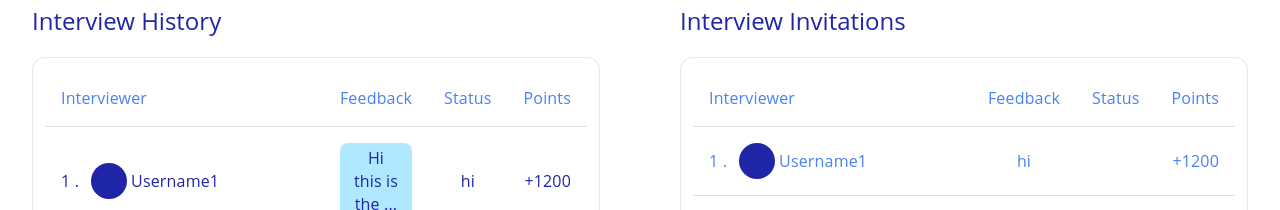
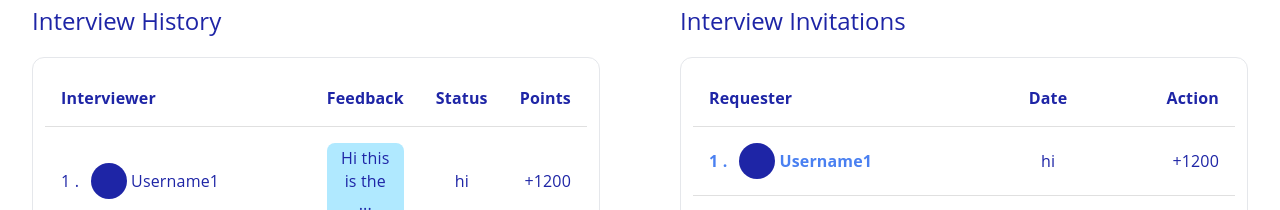
Before and after one commit to Tarek-Al-Khatib/frontend, a React (Create React App) app: page /interview in a window 1280 px wide. Shown: the part 590-800 px from the top of the page. Built offline with nearby package versions, Linux system fonts and the light colour scheme; no server answers; sample sign-in values are in the browser's storage.

Commit message:
Fixed interview invitation styling

```diff
--- a/src/pages/Interviews/Interviews.jsx
+++ b/src/pages/Interviews/Interviews.jsx
@@ -94,10 +94,18 @@ const Interview = () => {
               <Table aria-label="leaderboard table">
                 <TableHead>
                   <TableRow>
-                    <TableCellStyled start={true}>Interviewer</TableCellStyled>
-                    <TableCellStyled>Feedback</TableCellStyled>
-                    <TableCellStyled>Status</TableCellStyled>
-                    <TableCellStyled end={true}>Points</TableCellStyled>
+                    <TableCellStyled bold dark start={true}>
+                      Interviewer
+                    </TableCellStyled>
+                    <TableCellStyled bold dark>
+                      Feedback
+                    </TableCellStyled>
+                    <TableCellStyled bold dark>
+                      Status
+                    </TableCellStyled>
+                    <TableCellStyled bold dark end={true}>
+                      Points
+                    </TableCellStyled>
                   </TableRow>
                 </TableHead>
                 <TableBody>
@@ -143,16 +151,21 @@ const Interview = () => {
               <Table aria-label="leaderboard table">
                 <TableHead>
                   <TableRow>
-                    <TableCellStyled start={true}>Interviewer</TableCellStyled>
-                    <TableCellStyled>Feedback</TableCellStyled>
-                    <TableCellStyled>Status</TableCellStyled>
-                    <TableCellStyled end={true}>Points</TableCellStyled>
+                    <TableCellStyled bold dark start={true}>
+                      Requester
+                    </TableCellStyled>
+                    <TableCellStyled bold dark>
+                      Date
+                    </TableCellStyled>
+                    <TableCellStyled bold dark end={true}>
+                      Action
+                    </TableCellStyled>
                   </TableRow>
                 </TableHead>
                 <TableBody>
                   {leaderboardData.map((user) => (
                     <TableRow key={user.rank}>
-                      <TableCellStyled start={true}>
+                      <TableCellStyled bold start={true}>
                         <div className="flex items-center gap-3">
                           {user.rank} {". "}
                           <div className="flex items-center gap-1">
@@ -161,9 +174,8 @@ const Interview = () => {
                           </div>
                         </div>
                       </TableCellStyled>
-                      <TableCellStyled>hi</TableCellStyled>
-                      <TableCellStyled>{user.learningPlans}</TableCellStyled>
-                      <TableCellStyled end={true}>
+                      <TableCellStyled dark>hi</TableCellStyled>
+                      <TableCellStyled dark end>
                         +{user.points}
                       </TableCellStyled>
                     </TableRow>
```
